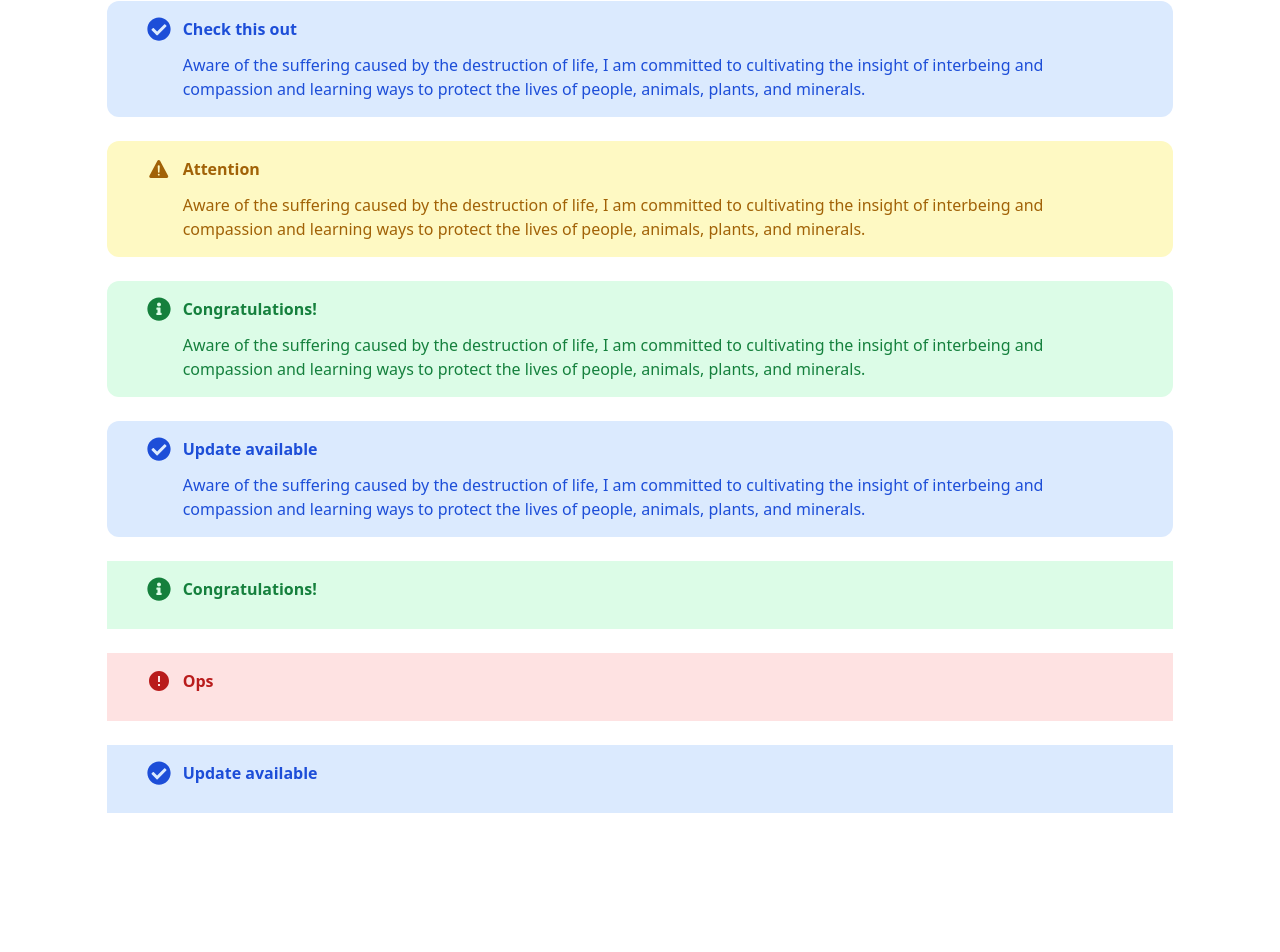
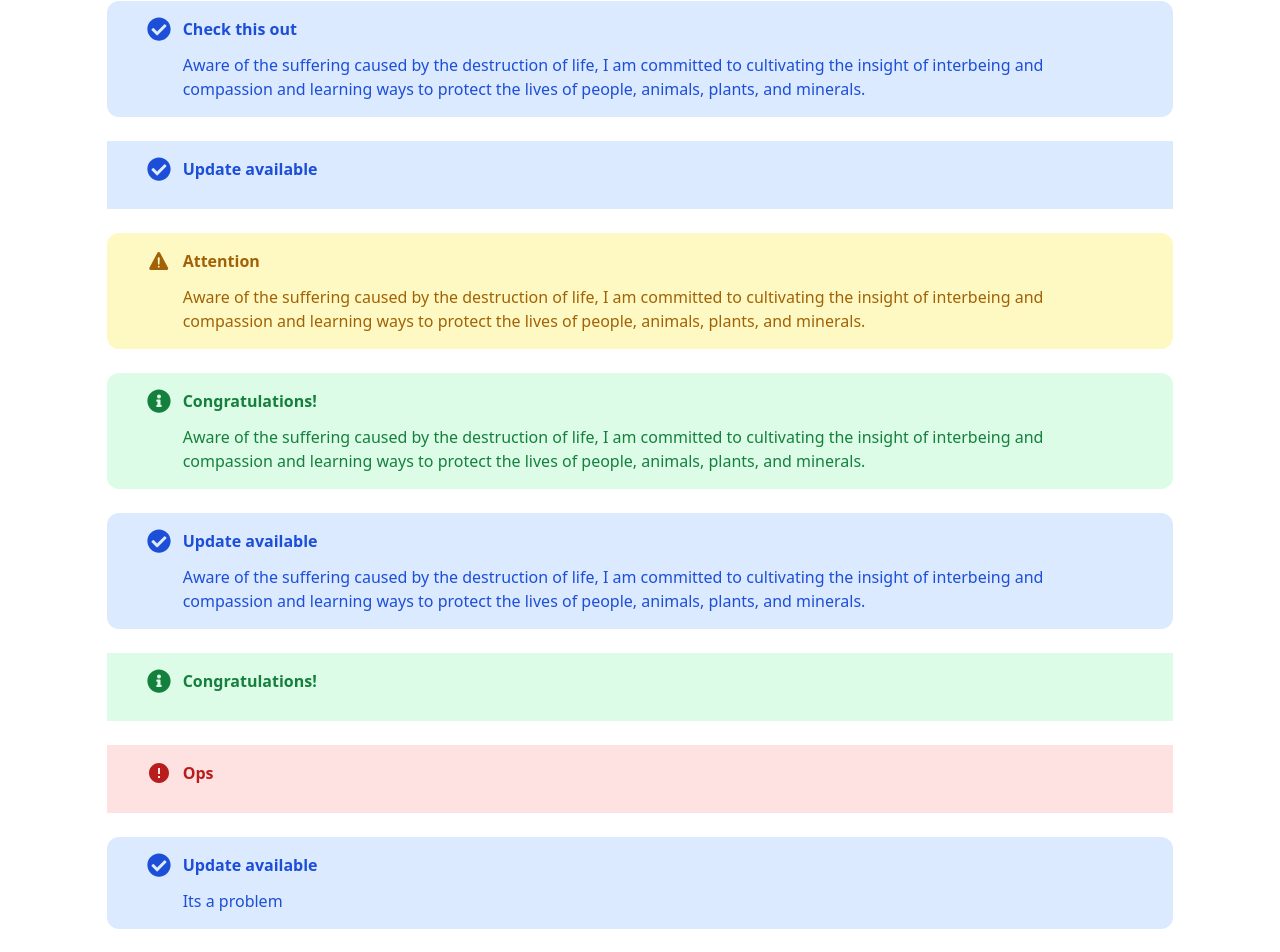
Before and after one commit to lassounski/react-components, a React (Vite) app: page / in a window 1280 px wide. Shown: the part 475-1427 px from the top of the page. Before the commit the page ends 1328 px from the top, so only its background shows below. Built offline with nearby package versions, Linux system fonts and the light colour scheme.

Commit message:
allowing to inject custom css

```diff
--- a/App.jsx
+++ b/App.jsx
@@ -25,13 +25,13 @@ function App() {
       <div className="flex flex-col justify-center gap-6 md:flex-wrap md:flex-row">
         <Banner type="error" >Aware of the suffering caused by the destruction of life, I am committed to cultivating the insight of interbeing and compassion and learning ways to protect the lives of people, animals, plants, and minerals.</Banner>
         <Banner type="neutral" title="Check this out">Aware of the suffering caused by the destruction of life, I am committed to cultivating the insight of interbeing and compassion and learning ways to protect the lives of people, animals, plants, and minerals.</Banner>
+        <Banner />
         <Banner type="warning" >Aware of the suffering caused by the destruction of life, I am committed to cultivating the insight of interbeing and compassion and learning ways to protect the lives of people, animals, plants, and minerals.</Banner>
         <Banner type="success" >Aware of the suffering caused by the destruction of life, I am committed to cultivating the insight of interbeing and compassion and learning ways to protect the lives of people, animals, plants, and minerals.</Banner>
         <Banner>Aware of the suffering caused by the destruction of life, I am committed to cultivating the insight of interbeing and compassion and learning ways to protect the lives of people, animals, plants, and minerals.</Banner>
         <Banner type="success" ></Banner>
         <Banner type="error" title="Ops"></Banner>
-        {/* <Banner type="waring" ></Banner> */}
-        <Banner />
+        <Banner type="waring">Its a problem</Banner>
       </div>
     </div>
   )
--- a/components/Badge.jsx
+++ b/components/Badge.jsx
@@ -19,9 +19,9 @@ export default function Badge({ children, color, shape, ...rest }) {
     const colorResult = colorMap[color] || ''
 
 
-    const classes = classNames(badgeBasicStyle, colorResult, shapeResult)
+    const classes = classNames(badgeBasicStyle, colorResult, shapeResult, rest.className)
     return (
-        <div className={classes} {...rest}>
+        <div className={classes}>
             {children}
         </div>
     )
--- a/components/Banner.jsx
+++ b/components/Banner.jsx
@@ -37,8 +37,8 @@ export default function Banner({ children,
     const colorResult = (badgeProperties[typeNormalized] || badgeProperties['neutral']).color;
     const iconResult = (badgeProperties[typeNormalized] || badgeProperties['neutral']).icon;
     const titleResult = title ? title : badgeProperties[typeNormalized].title;
-    const classesResult = classNames(badgeDefaults, colorResult, shapeResult)
-
+    const classesResult = classNames(badgeDefaults, colorResult, shapeResult, rest.className)
+    console.log(classesResult)
     return (
         <div className={`flex gap-3 ${classesResult}`}>
             <div>
```
